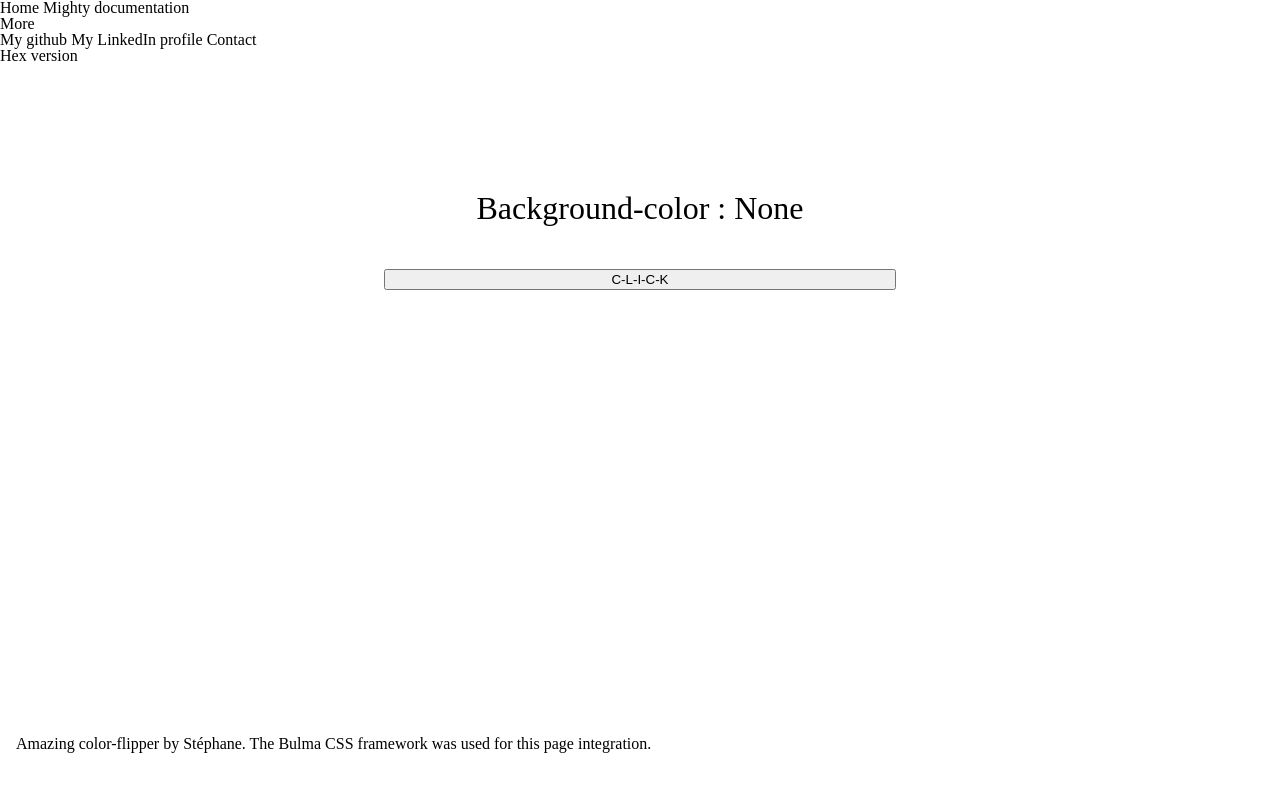
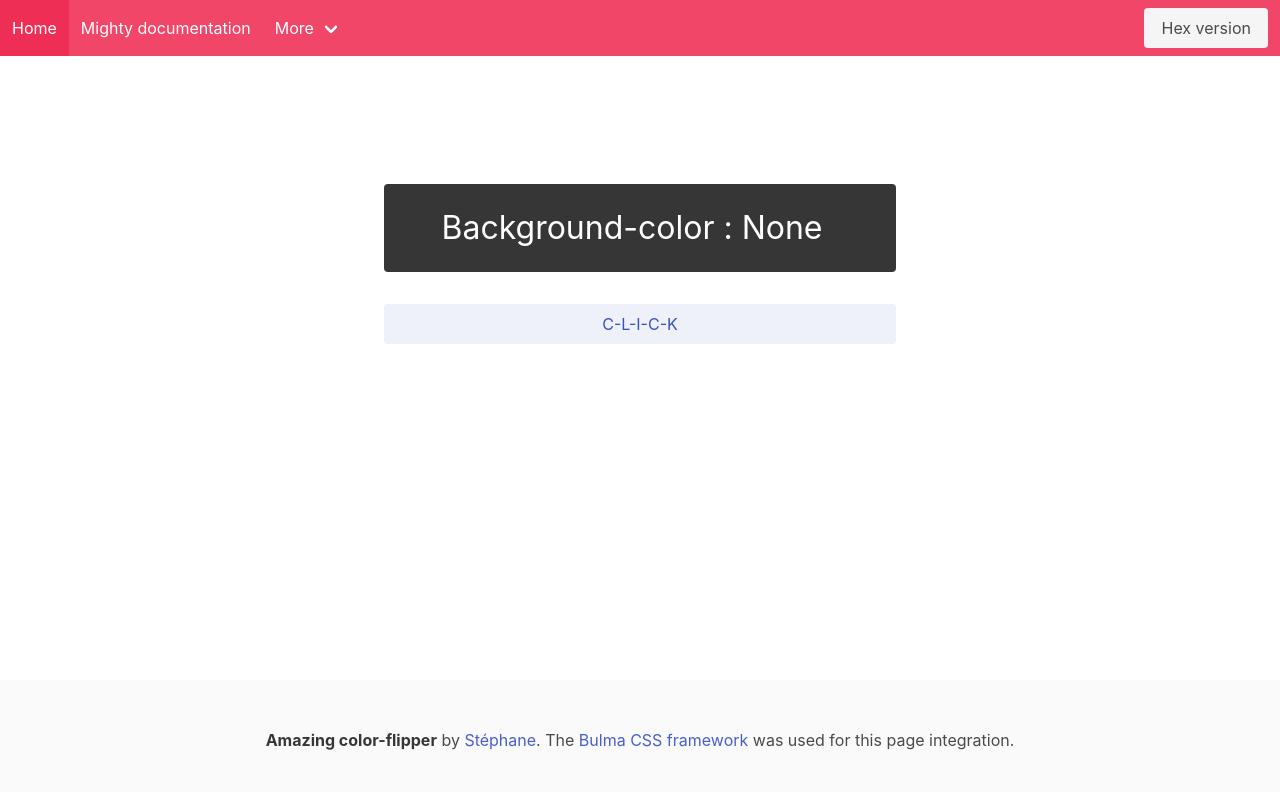
Before and after one commit to Dananando/color-flipper, a plain HTML site: page html/index.html in a window 1280 px wide. Drawn offline with nearby package versions, Linux system fonts and the light colour scheme.

Commit message:
Bulma link added

```diff
--- a/html/index.html
+++ b/html/index.html
@@ -7,7 +7,7 @@
 	<title>Best color-flipper ever</title>
 	<link rel="shortcut icon" href="../img/favicon.ico" type="image/x-icon">
 	<link rel="stylesheet" href="../css/reset.css">
-	<link rel="stylesheet" href="../css/styleBulma.css">
+	<link rel="stylesheet" href="https://cdn.jsdelivr.net/npm/bulma@0.9.2/css/bulma.min.css">
 	<link rel="stylesheet" href="../css/style.css">
 </head>
 
```
